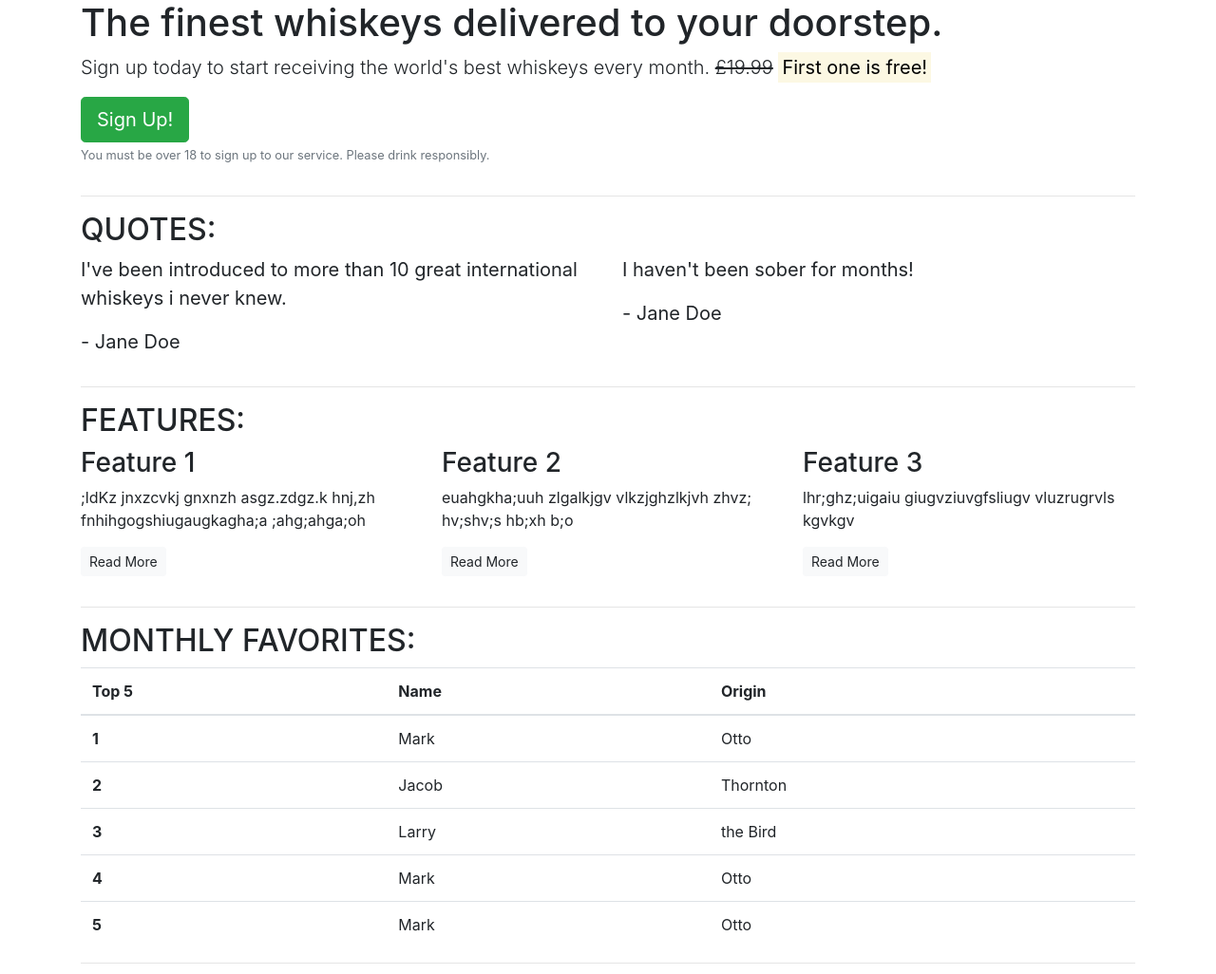
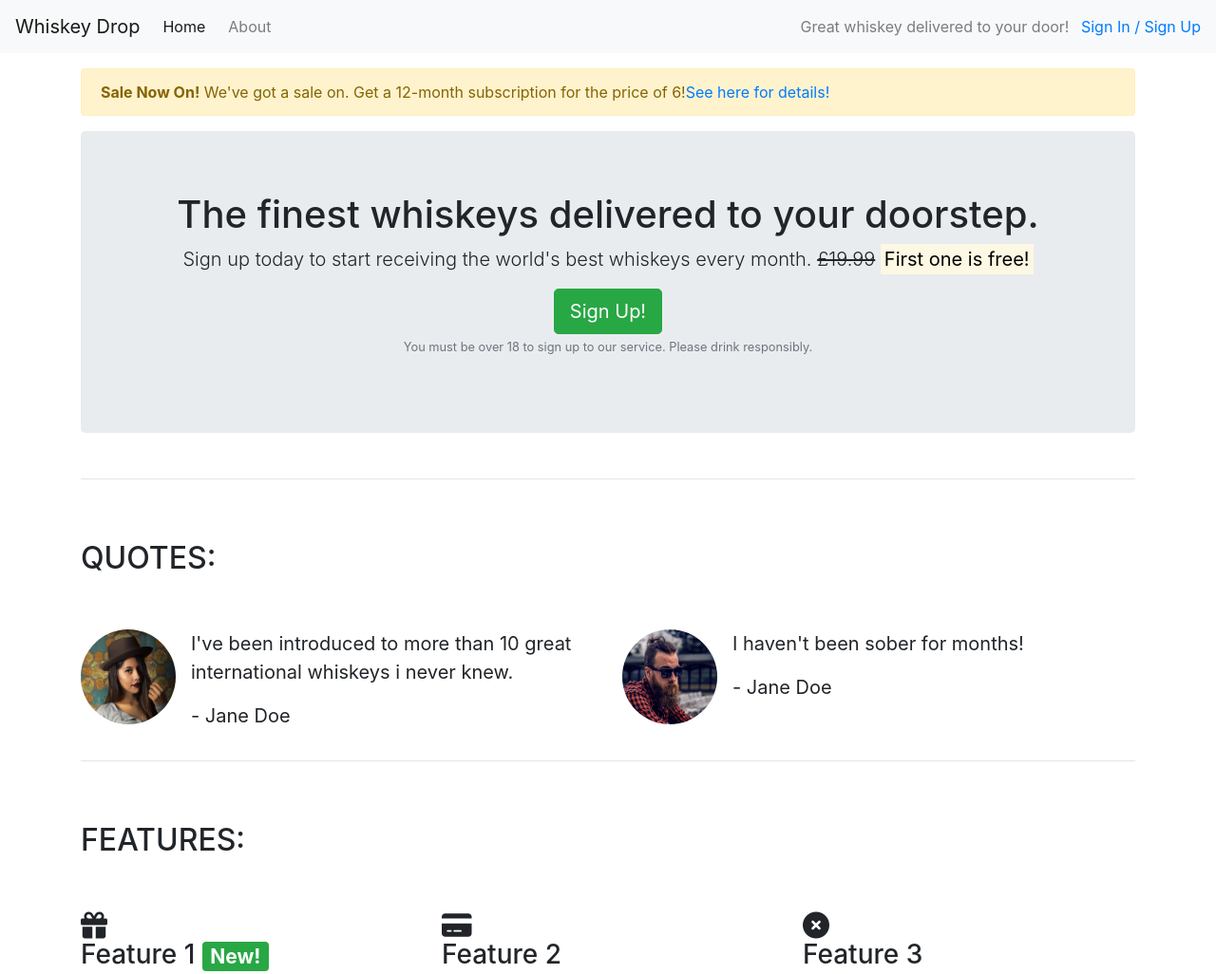
Before and after one commit to James-Stewart110/Bootstrap, a plain HTML site: page index.html in a window 1280 px wide. Shown: the top 1026 px of the page at 95% size. Drawn offline with nearby package versions, Linux system fonts and the light colour scheme.

Commit message:
added core css styles and made them responsive

```diff
--- a/index.html
+++ b/index.html
@@ -7,23 +7,43 @@
 	<meta http-equiv="X-UA-Compatible" content="ie=edge">
 	<link rel="stylesheet" href="https://stackpath.bootstrapcdn.com/bootstrap/4.4.1/css/bootstrap.min.css"
 		integrity="sha384-Vkoo8x4CGsO3+Hhxv8T/Q5PaXtkKtu6ug5TOeNV6gBiFeWPGFN9MuhOf23Q9Ifjh" crossorigin="anonymous">
-	<link rel="stylesheet" href="https://stackpath.bootstrapcdn.com/bootstrap/4.4.1/css/bootstrap.min.css"
-		integrity="sha384-Vkoo8x4CGsO3+Hhxv8T/Q5PaXtkKtu6ug5TOeNV6gBiFeWPGFN9MuhOf23Q9Ifjh" crossorigin="anonymous">
 	<script src="https://stackpath.bootstrapcdn.com/bootstrap/4.4.1/js/bootstrap.min.js"
 		integrity="sha384-wfSDF2E50Y2D1uUdj0O3uMBJnjuUD4Ih7YwaYd1iqfktj0Uod8GCExl3Og8ifwB6" crossorigin="anonymous">
 	</script>
+	<script src="https://kit.fontawesome.com/d1f3fcb938.js" crossorigin="anonymous"></script>
 	<title>Whiskey Drop | Taste a new whiskey every month</title>
 </head>
 
 <body>
-	<article class="container">
+	<nav class="navbar navbar-light bg-light navbar-expand-sm">
+		<a href="" class="navbar-brand">Whiskey Drop</a>
+		<ul class="navbar-nav mr-auto">
+			<li class="active nav-item mr-2"><a href="/" class="nav-link">Home</a></li>
+			<li class="nav-item mr-2"><a href="/about" class="nav-link">About</a></li>
+			<li class="nav-item mr-2 d-block d-sm-none"><a href="/login" class="nav-link">Sign In / Sign Up</a></li>
+		</ul>
+		<div class="d-none d-md-block">
+			<p class="navbar-text my-auto mr-2">Great whiskey delivered to your door!</i></p>
+			<a href="/login">Sign In / Sign Up</a>
+		</div>
+	</nav>
+	<article class="container mt-3">
+    <div class="row d-none d-sm-block">
+    <div class="col-12">
+    <div class="alert alert-warning">
+    <strong>Sale Now On!</strong> We've got a sale on. Get a 12-month subscription for the price of 6!<a href="">See here for details!</a>
+    </div>
+    </div>
+    </div>
 		<!--Callout-->
 		<div class="row">
 			<div class="col-12">
-				<section class="callout">
+				<section class="callout jumbotron text-center">
 					<h1>The finest whiskeys delivered to your doorstep.</h1>
 					<p class="lead">Sign up today to start receiving the world's best whiskeys every month.
-						<s>£19.99</s> <strong><mark>First one is free!</mark></strong></p>
+						<s class="d-none d-sm-inline">£19.99</s>
+						<span class="d-inline d-sm-none"><br></span>
+						<strong><mark>First one is free!</mark></strong></p>
 					<button class="btn btn-success btn-lg">Sign Up!</button>
 					<p class="text-muted">
 						<small>You must be over 18 to sign up to our service. Please drink responsibly.</small></p>
@@ -36,22 +56,37 @@
 		<!--Quotes-->
 		<section class="blockquote">
 			<div class="row">
-				<div class="col-12">
+				<div class="col-12 my-5">
 					<h2 class="text-uppercase">Quotes:</h2>
 				</div>
 			</div>
 			<div class="row">
 				<div class="col-12 col-md-6">
+					<div class="media">
+						<div class="d-none d-sm-block">
+							<img src="images/girl-image.png" class="rounded-circle mr-3" height="100" width="100">
+                        </div>
+							<div class="media-body">
 								<blockquote class="quote">
-						<p>I've been introduced to more than 10 great international whiskeys i never knew.</p>
+									<p>I've been introduced to more than 10 great international whiskeys i never knew.
+									</p>
 									<p>- Jane Doe</p>
 								</blockquote>
 							</div>
+						</div>
+					</div>
 					<div class="col-12 col-md-6">
+						<div class="media">
+							<div class="d-none d-sm-block">
+								<img src="images/guy-image.png" class="rounded-circle mr-3" height="100" width="100">
+                            </div>
+								<div class="media-body">
 									<blockquote class="blockquote">
 										<p>I haven't been sober for months!</p>
 										<p>- Jane Doe</p>
 									</blockquote>
+								</div>
+							</div>
 						</div>
 					</div>
 		</section>
@@ -61,28 +96,28 @@
 		<!--Features-->
 		<section class="features">
 			<div class="row">
-				<div class="col-12">
+				<div class="col-12 my-5">
 					<h2 class="text-uppercase">Features:</h2>
 				</div>
 			</div>
 			<div class="row">
 				<div class="col-12 col-md-6 col-lg-4">
 					<div class="features">
-						<h3>Feature 1</h3>
+						<h3><i class="fas fa-gift d-none d-sm-block"></i> Feature 1 <span class="badge badge-success">New!</span></h3>
 						<p>;ldKz jnxzcvkj gnxnzh asgz.zdgz.k hnj,zh fnhihgogshiugaugkagha;a ;ahg;ahga;oh </p>
 						<p><a href="" class="btn btn-sm btn-light">Read More</a></p>
 					</div>
 				</div>
 				<div class="col-12 col-md-6 col-lg-4">
 					<div class="feature">
-						<h3>Feature 2</h3>
+						<h3><i class="fas fa-credit-card d-none d-sm-block"></i> Feature 2</h3>
 						<p>euahgkha;uuh zlgalkjgv vlkzjghzlkjvh zhvz; hv;shv;s hb;xh b;o</p>
 						<p><a href="" class="btn btn-sm btn-light">Read More</a></p>
 					</div>
 				</div>
 				<div class="col-12 d-md-none d-lg-block col-lg-4">
 					<div class="feature">
-						<h3>Feature 3</h3>
+						<h3><i class="fas fa-times-circle d-none d-sm-block"></i> Feature 3</h3>
 						<p>lhr;ghz;uigaiu giugvziuvgfsliugv vluzrugrvls kgvkgv </p>
 						<p><a href="" class="btn btn-sm btn-light">Read More</a></p>
 					</div>
```
Also changed, not shown: images/girl-image.png (added), images/guy-image.png (added). Lines whose indentation alone changed are shown as unchanged.
